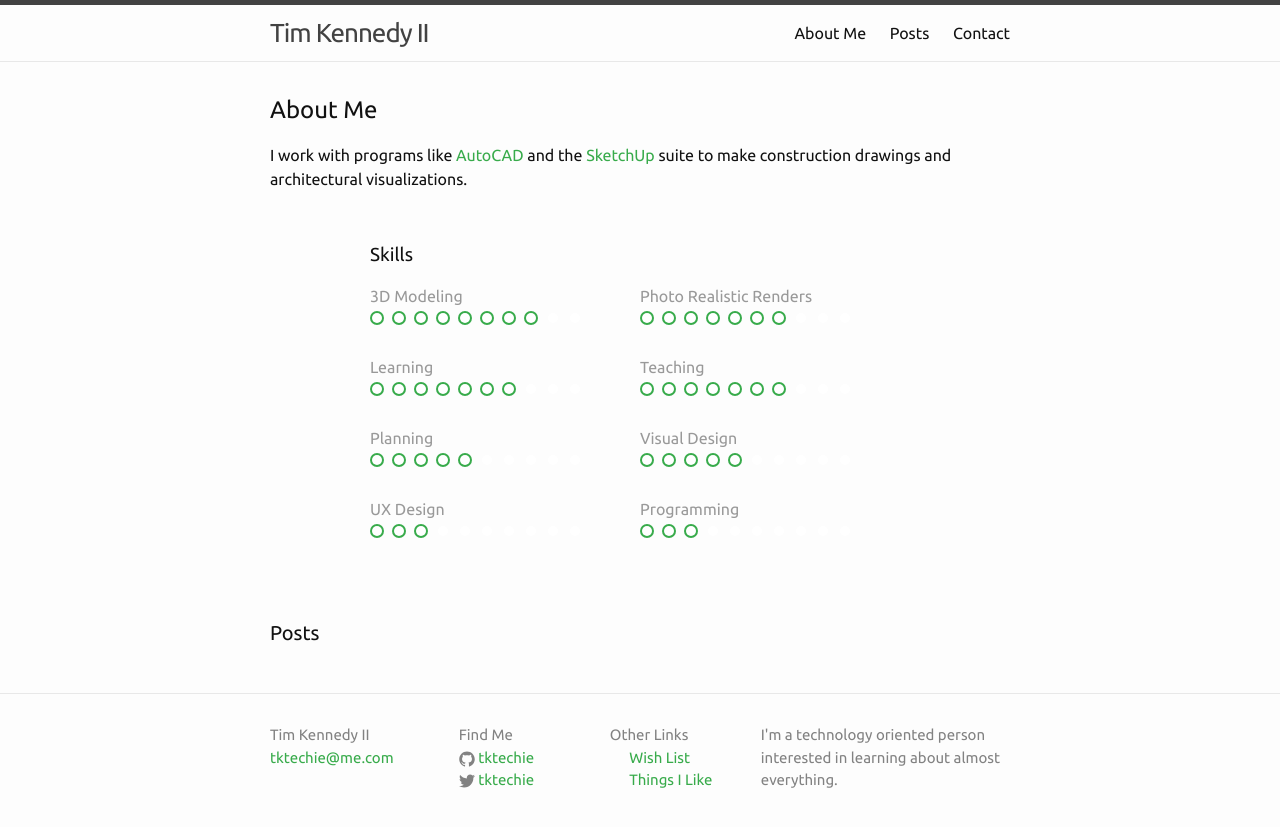
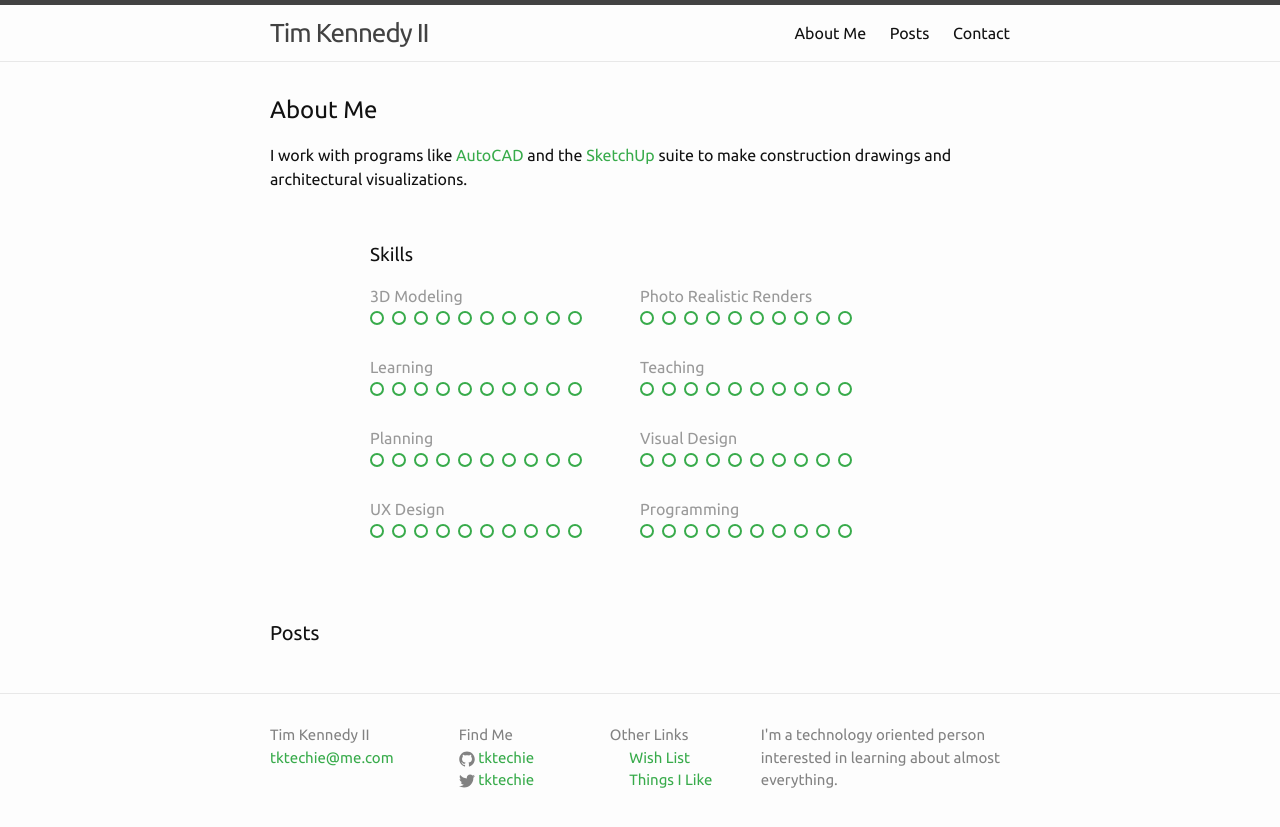
Before and after one commit to tktechie/tktechie.github.com, a Jekyll site: the page built from index.html, in a window 1280 px wide. Shown: the top 827 px of the page. Built offline with Jekyll 4.4.1, drawn with Linux system fonts in a browser that asks for light colours.

Commit message:
updates skills icons to same color as text

```diff
--- a/_sass/_aboutMe.sass
+++ b/_sass/_aboutMe.sass
@@ -37,7 +37,7 @@
 
 
 %skill-color
-  background: $background-color
+  background: $brand-color
 
 
 
```
